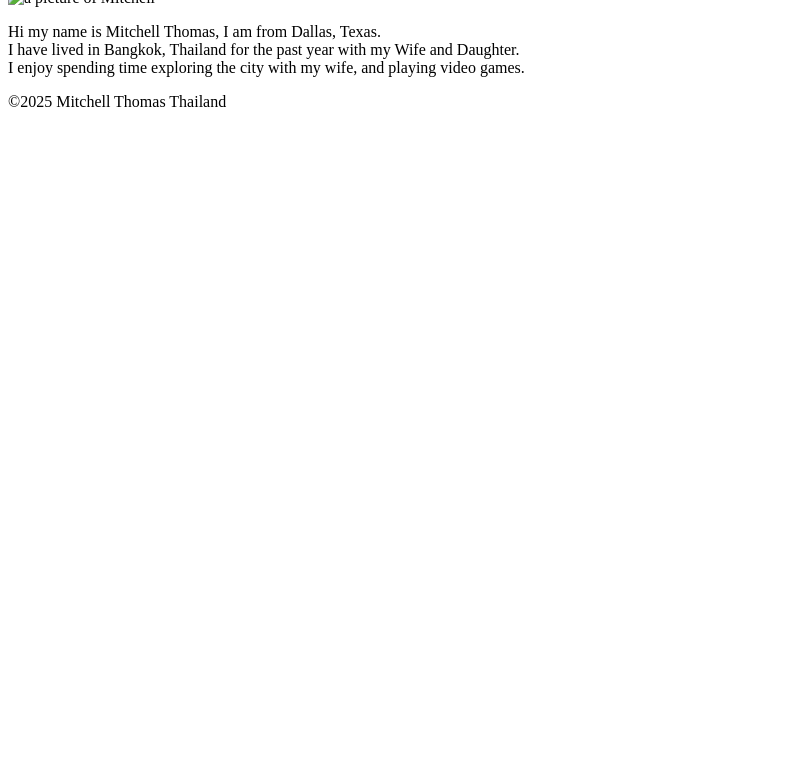
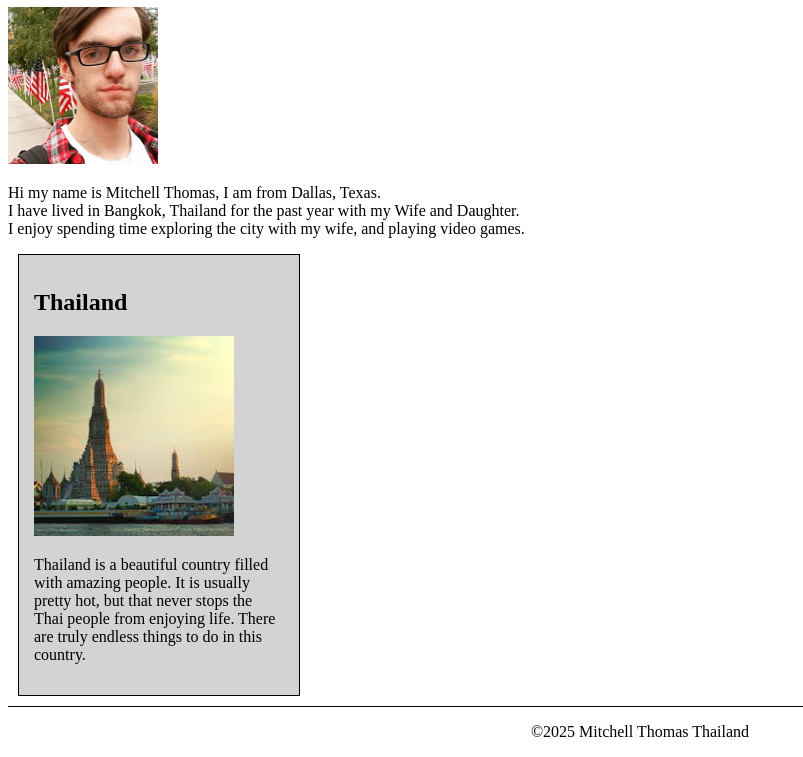
Before and after one commit to Mdog14/wdd130, a plain HTML site: page index.html in a window 1280 px wide. Shown: the part 117-874 px from the top of the page, without its empty margins (0-803 px from the left). Before the commit the page ends 800 px from the top, so only its background shows below. Drawn offline with Linux system fonts and the light colour scheme.

Commit message:
Add files via upload

```diff
--- /dev/null
+++ b/assets/css/styles.css
@@ -0,0 +1,32 @@
+main {
+    width: 80%;
+}
+
+aside {
+    width: 250px;
+    margin: 10px;
+    border: 1px solid #000;
+    padding: 15px;
+    background-color: lightgray;
+    color: black;
+}
+
+p{
+    padding: 0;
+}
+
+img{
+    width: 200px;
+    height: auto;
+}
+
+main img {
+    width: 150px;
+    height: auto;
+}
+
+footer{
+    margin-top: 10px;
+    border-top: 1px solid #000;
+    text-align: center;
+}
--- a/index.html
+++ b/index.html
@@ -1,23 +1,33 @@
 <!DOCTYPE html>
-<html lang = "en">
+<html lang = "en-US">
     <head>
+        <meta name="author" content="Mitchell Thomas">
+        <meta name="description" content="Mitchell Thomas, Homepage, WDD130, School, L">
         <meta charset="UTF-8">
         <meta name="viewport" content="width=device-width, initial-scale-1.0">
+        <link rel="stylesheet" href="assets/css/styles.css"
         <title>Mitchell Thomas | WDD 130</title>
     </head>
+    <main>
         <body>
             <header>
                 <nav>
                     <a href="index.html">Home</a></li>
                     <a href="rafting.html">Rafting Website</a>
                 </nav>
+            </header>
                 <h1>Mitchell Thomas | WDD 130</h1>
-            <img src="assets/images/profile.png" alt="a picture of Mitchell" width="200">
+                <img src="assets/images/profile.png" alt="a picture of Mitchell">
                 <p> Hi my name is Mitchell Thomas, I am from Dallas, Texas.
                     <br>I have lived in Bangkok, Thailand for the past year with my Wife and Daughter.
                     <br>I enjoy spending time exploring the city with my wife, and playing video games.</p>
-        </header>
         </body>
+    </main>
+    <aside>
+        <h2> Thailand</h2>
+        <img src="assets/images/thailand.jpg" alt="a picture of bangkok thailand">
+        <p> Thailand is a beautiful country filled with amazing people. It is usually pretty hot, but that never stops the Thai people from enjoying life. There are truly endless things to do in this country.</p>
+    </aside>
 <footer>
     <p>©2025 Mitchell Thomas Thailand </p>
 </footer>
```
Also changed, not shown: assets/images/profile.png (added), assets/images/thailand.jpg (added). Lines whose indentation alone changed are shown as unchanged.
